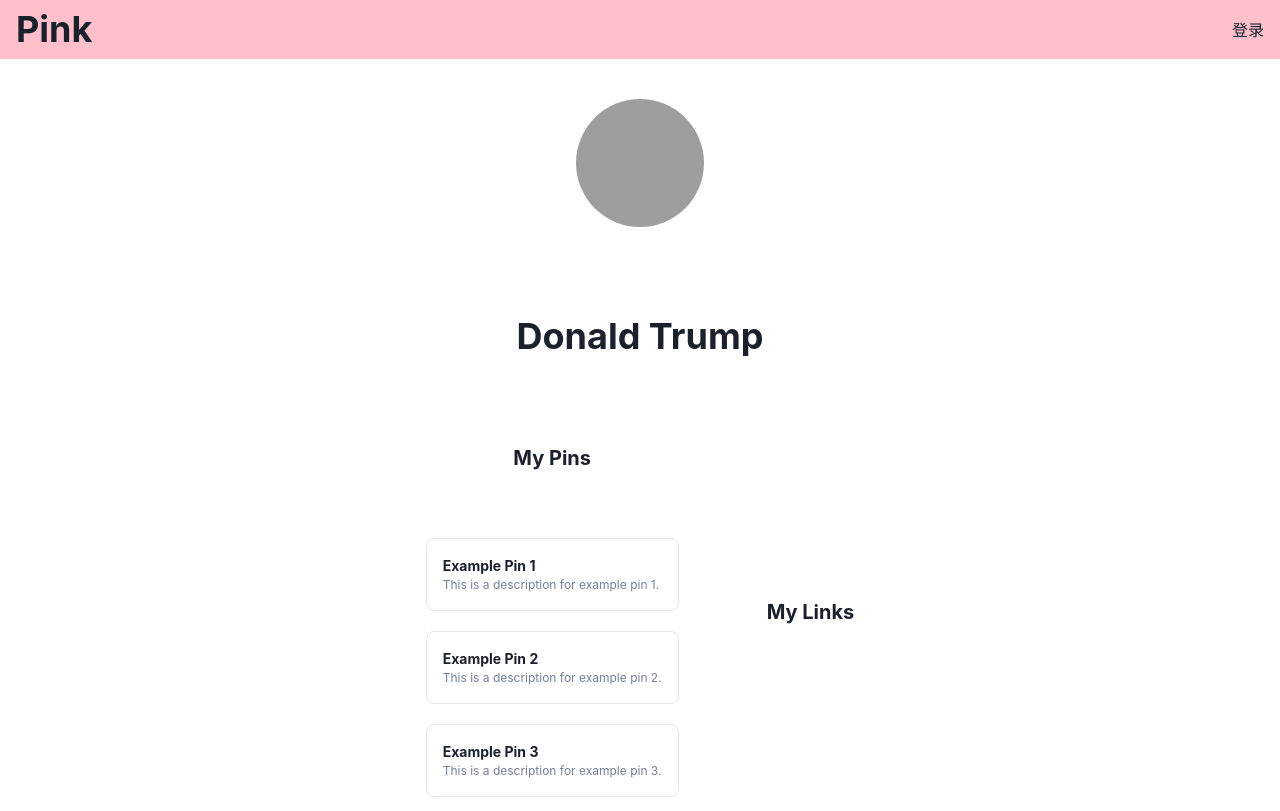
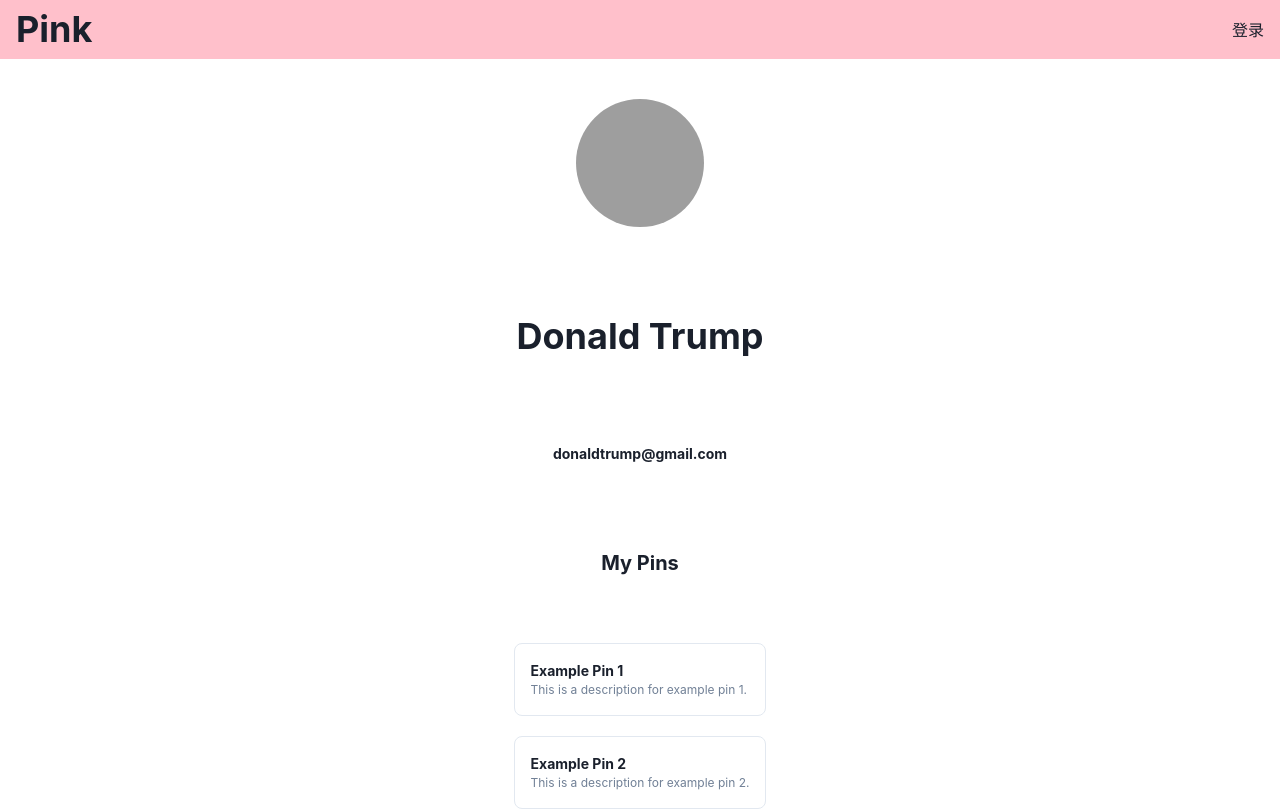
Before and after one commit to SECourse2023/pink, a Next.js app in the folder apps/ui/: page /profile in a window 1280 px wide. Shown: the top 811 px of the page. Built offline with nearby package versions, Linux system fonts and the light colour scheme; grey boxes are pictures that could not be loaded.

Commit message:
add example data

```diff
--- /dev/null
+++ b/apps/ui/data/usersData.ts
@@ -0,0 +1,14 @@
+import type { User } from '../components/types'
+import pinsData from './pinsData'
+
+const Donald: User = {
+  id: 0,
+  username: 'Donald Trump',
+  email: 'donaldtrump@gmail.com',
+  avatar:
+    'https://images.unsplash.com/photo-1580128660010-fd027e1e587a?ixlib=rb-4.0.3&ixid=MnwxMjA3fDB8MHxwaG90by1wYWdlfHx8fGVufDB8fHx8&auto=format&fit=crop&w=1064&q=80',
+  pins: pinsData,
+  links: []
+}
+
+export default Donald
--- a/apps/ui/package.json
+++ b/apps/ui/package.json
@@ -18,7 +18,8 @@
     "next": "latest",
     "react": "^18.2.0",
     "react-dom": "^18.2.0",
-    "react-hook-form": "^7.43.9"
+    "react-hook-form": "^7.43.9",
+    "react-router-dom": "^6.11.1"
   },
   "devDependencies": {
     "@types/node": "^17.0.45",
--- a/apps/ui/pages/profile.tsx
+++ b/apps/ui/pages/profile.tsx
@@ -2,36 +2,28 @@ import { Flex, Avatar, Text, Wrap, WrapItem, Heading, Center, Spacer } from '@ch
 import { Card, CardHeader, CardBody, CardFooter } from '@chakra-ui/react'
 import { Stack, HStack, VStack } from '@chakra-ui/react'
 import PinListView from '../components/PinListView'
-import pinsData from '../data/pinsData'
+import Donald from '../data/usersData'
 
 function ProfileView() {
   return (
     <VStack>
       <Flex>
-        <Avatar
-          mx="10"
-          my="10"
-          size="2xl"
-          name="Donald Trump"
-          src="https://images.unsplash.com/photo-1580128660010-fd027e1e587a?ixlib=rb-4.0.3&ixid=MnwxMjA3fDB8MHxwaG90by1wYWdlfHx8fGVufDB8fHx8&auto=format&fit=crop&w=1064&q=80"
-        />
+        <Avatar mx="10" my="10" size="2xl" src={Donald.avatar} />
       </Flex>
-      <Flex>
+      <VStack>
         <Heading as="h1" size="xl" mx="10" my="10">
-          Donald Trump
+          {Donald.username}
         </Heading>
-      </Flex>
+        <Heading as="h1" size="xs" mx="10" my="10">
+          {Donald.email}
+        </Heading>
+      </VStack>
       <HStack>
         <VStack>
           <Heading as="h2" size="md" mx="10" my="10">
             My Pins
           </Heading>
-          <PinListView pins={pinsData} />
-        </VStack>
-        <VStack>
-          <Heading as="h2" size="md" mx="10" my="10">
-            My Links
-          </Heading>
+          <PinListView pins={Donald.pins} />
         </VStack>
       </HStack>
     </VStack>
```
Also changed, not shown: apps/ui/components/types.ts (+6 -4 lines), 1 other file (tests, documents, lock files or other folders).
